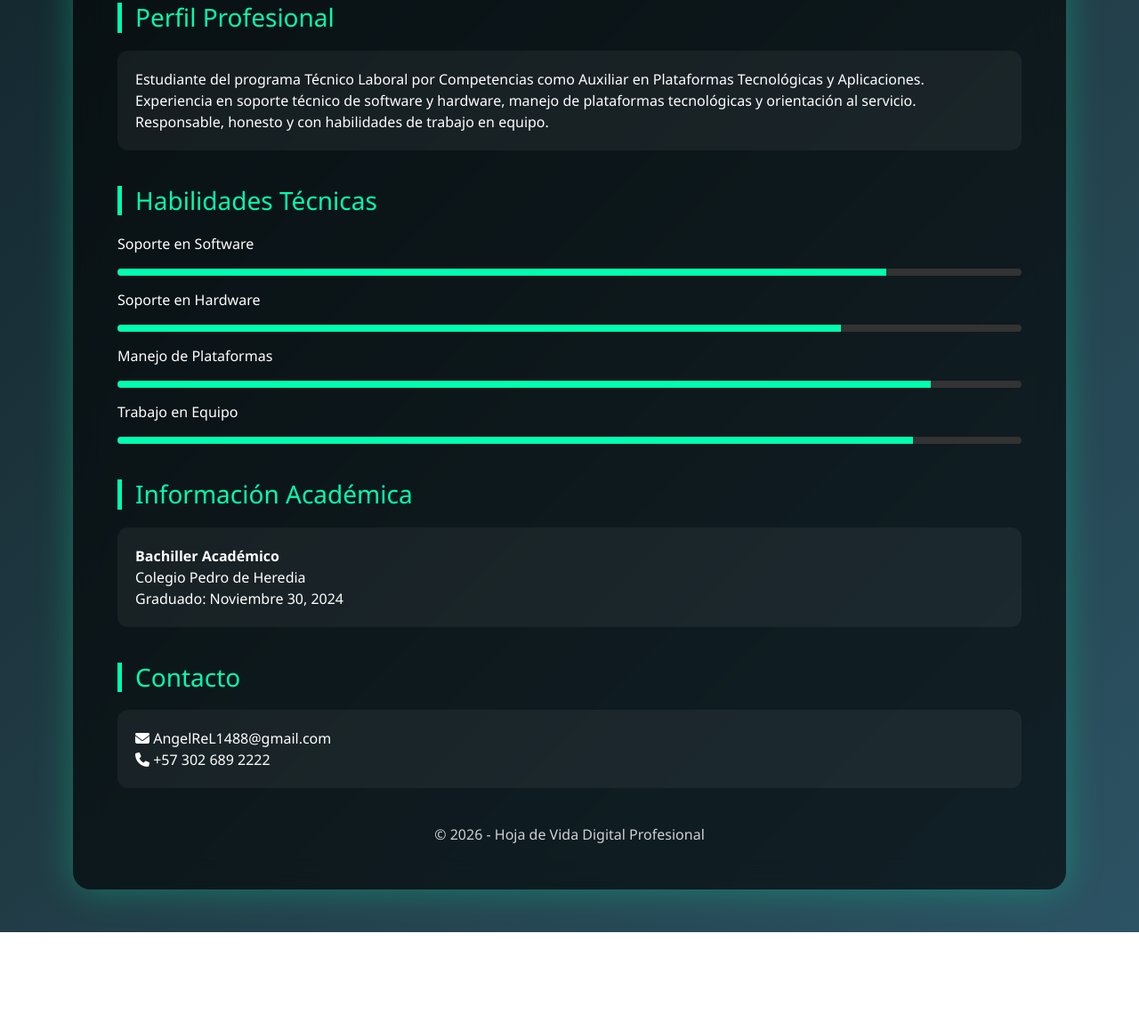
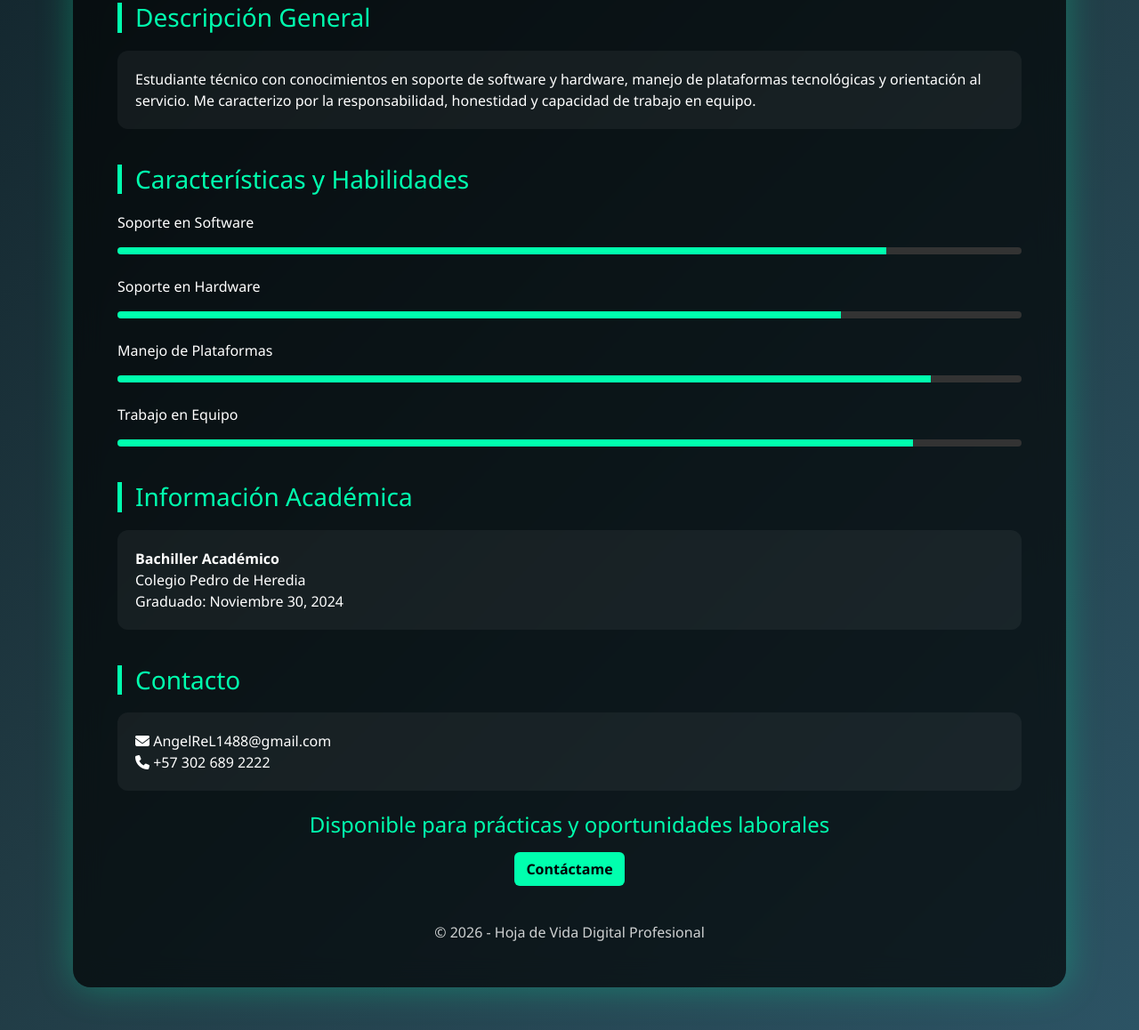
Before and after one commit to AngelReyZzz/Landing-Page-IA, a plain HTML site: page index.html in a window 1280 px wide. Shown: the part 457-1615 px from the top of the page at 89% size. Before the commit the page ends 1505 px from the top, so only its background shows below. Drawn offline with nearby package versions, Linux system fonts and the light colour scheme.

Commit message:
Index.html

```diff
--- a/index.html
+++ b/index.html
@@ -3,24 +3,23 @@
 <head>
 <meta charset="UTF-8">
 <meta name="viewport" content="width=device-width, initial-scale=1.0">
-<title>Angel Ariel Rey | Hoja de Vida</title>
+<title>Hoja de Vida Digital | Angel Ariel Rey</title>
 
 <link href="https://cdn.jsdelivr.net/npm/bootstrap@5.3.2/dist/css/bootstrap.min.css" rel="stylesheet">
 <link href="https://cdnjs.cloudflare.com/ajax/libs/font-awesome/6.5.0/css/all.min.css" rel="stylesheet">
 
 <style>
 body{
-    margin:0;
-    font-family:'Segoe UI',sans-serif;
-    background:linear-gradient(135deg,#0f2027,#203a43,#2c5364);
+    font-family: 'Segoe UI', sans-serif;
+    background: linear-gradient(135deg,#0f2027,#203a43,#2c5364);
     color:white;
     overflow-x:hidden;
 }
 
-/* ANIMACIÓN ENTRADA */
+/* Animación */
 .fade-in{
     opacity:0;
-    transform:translateY(40px);
+    transform:translateY(30px);
     transition:1s ease;
 }
 .fade-in.visible{
@@ -28,20 +27,16 @@ body{
     transform:translateY(0);
 }
 
-/* TARJETA PRINCIPAL */
+/* Tarjeta principal */
 .main-card{
-    background:rgba(0,0,0,0.6);
+    background:rgba(0,0,0,0.65);
     backdrop-filter:blur(15px);
     border-radius:20px;
     padding:50px;
     box-shadow:0 0 40px rgba(0,255,170,0.3);
-    transition:0.4s;
-}
-.main-card:hover{
-    box-shadow:0 0 60px rgba(0,255,170,0.6);
 }
 
-/* FOTO */
+/* Imagen */
 .profile-img{
     width:180px;
     height:180px;
@@ -49,13 +44,9 @@ body{
     border-radius:50%;
     border:4px solid #00ffae;
     box-shadow:0 0 25px #00ffae;
-    transition:0.4s;
-}
-.profile-img:hover{
-    transform:scale(1.05);
 }
 
-/* TITULOS */
+/* Títulos */
 .section-title{
     margin-top:40px;
     margin-bottom:20px;
@@ -64,23 +55,20 @@ body{
     padding-left:15px;
 }
 
-/* CAJAS */
+/* Cajas */
 .info-box{
     background:rgba(255,255,255,0.05);
     padding:20px;
     border-radius:12px;
     margin-bottom:20px;
-    transition:0.4s;
+    transition:0.3s;
 }
 .info-box:hover{
     background:rgba(0,255,170,0.1);
     transform:translateY(-5px);
 }
 
-/* BARRAS */
-.skill{
-    margin-bottom:15px;
-}
+/* Barras */
 .skill-bar{
     background:#333;
     height:8px;
@@ -94,7 +82,16 @@ body{
     transition:2s;
 }
 
-/* FOOTER */
+/* Botón */
+.btn-custom{
+    background:#00ffae;
+    color:black;
+    font-weight:bold;
+}
+.btn-custom:hover{
+    box-shadow:0 0 20px #00ffae;
+}
+
 footer{
     margin-top:40px;
     text-align:center;
@@ -102,6 +99,7 @@ footer{
 }
 </style>
 </head>
+
 <body>
 
 <div class="container py-5">
@@ -114,34 +112,26 @@ footer{
 <p><i class="fa-solid fa-language"></i> Inglés B2 | <i class="fa-solid fa-location-dot"></i> Colombia</p>
 </div>
 
-<h3 class="section-title">Perfil Profesional</h3>
+<h3 class="section-title">Descripción General</h3>
 <div class="info-box">
-Estudiante del programa Técnico Laboral por Competencias como Auxiliar en Plataformas Tecnológicas y Aplicaciones.
-Experiencia en soporte técnico de software y hardware, manejo de plataformas tecnológicas y orientación al servicio.
-Responsable, honesto y con habilidades de trabajo en equipo.
+Estudiante técnico con conocimientos en soporte de software y hardware,
+manejo de plataformas tecnológicas y orientación al servicio.
+Me caracterizo por la responsabilidad, honestidad y capacidad de trabajo en equipo.
 </div>
 
-<h3 class="section-title">Habilidades Técnicas</h3>
+<h3 class="section-title">Características y Habilidades</h3>
 
-<div class="skill">
 <p>Soporte en Software</p>
-<div class="skill-bar"><div class="skill-progress" style="width:85%"></div></div>
-</div>
+<div class="skill-bar"><div class="skill-progress" style="width:85%"></div></div><br>
 
-<div class="skill">
 <p>Soporte en Hardware</p>
-<div class="skill-bar"><div class="skill-progress" style="width:80%"></div></div>
-</div>
+<div class="skill-bar"><div class="skill-progress" style="width:80%"></div></div><br>
 
-<div class="skill">
 <p>Manejo de Plataformas</p>
-<div class="skill-bar"><div class="skill-progress" style="width:90%"></div></div>
-</div>
+<div class="skill-bar"><div class="skill-progress" style="width:90%"></div></div><br>
 
-<div class="skill">
 <p>Trabajo en Equipo</p>
 <div class="skill-bar"><div class="skill-progress" style="width:88%"></div></div>
-</div>
 
 <h3 class="section-title">Información Académica</h3>
 <div class="info-box">
@@ -156,6 +146,11 @@ Graduado: Noviembre 30, 2024
 <i class="fa-solid fa-phone"></i> +57 302 689 2222
 </div>
 
+<div class="text-center mt-4">
+<h4 style="color:#00ffae;">Disponible para prácticas y oportunidades laborales</h4>
+<button class="btn btn-custom mt-2">Contáctame</button>
+</div>
+
 <footer>
 © 2026 - Hoja de Vida Digital Profesional
 </footer>
@@ -164,15 +159,10 @@ Graduado: Noviembre 30, 2024
 </div>
 
 <script>
-/* ANIMACIÓN AL CARGAR */
 window.addEventListener("load",()=>{
 document.querySelector(".fade-in").classList.add("visible");
-});
-
-/* ANIMAR BARRAS */
-window.addEventListener("load",()=>{
 document.querySelectorAll(".skill-progress").forEach(bar=>{
-bar.style.width = bar.style.width;
+bar.style.width = bar.getAttribute("style").split(":")[1];
 });
 });
 </script>
```
